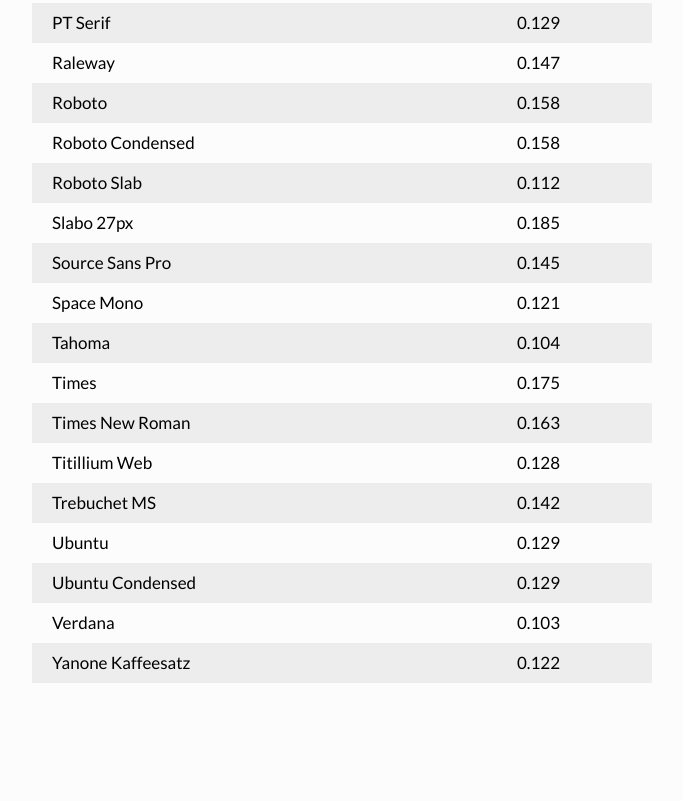
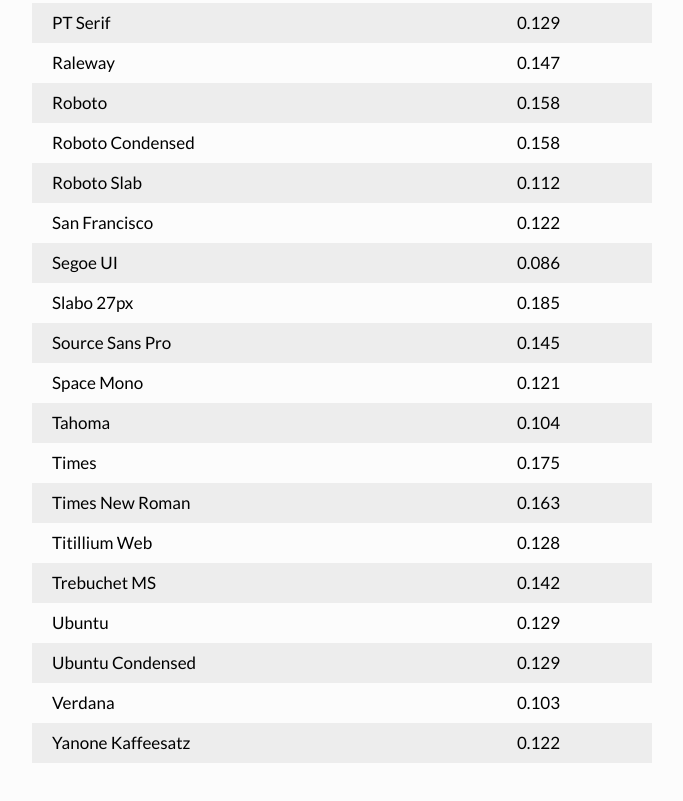
Before and after one commit to jamonserrano/plumber-sass, a website: page baselines/index.html in a window 1280 px wide. Shown: the part 2311-3112 px from the top of the page, without its empty margins (298-981 px from the left). Before the commit the page ends 3064 px from the top, so only its background shows below. Drawn offline with Linux system fonts and the light colour scheme.

Commit message:
Added system fonts to table

```diff
--- a/baselines/index.html
+++ b/baselines/index.html
@@ -252,6 +252,14 @@
 							<th class="numeral">0.112</th>
 						</tr>
 						<tr>
+							<th>San Francisco</th>
+							<th class="numeral">0.122</th>
+						</tr>
+						<tr>
+							<th>Segoe UI</th>
+							<th class="numeral">0.086</th>
+						</tr>
+						<tr>
 							<th>Slabo 27px</th>
 							<th class="numeral">0.185</th>
 						</tr>
```
